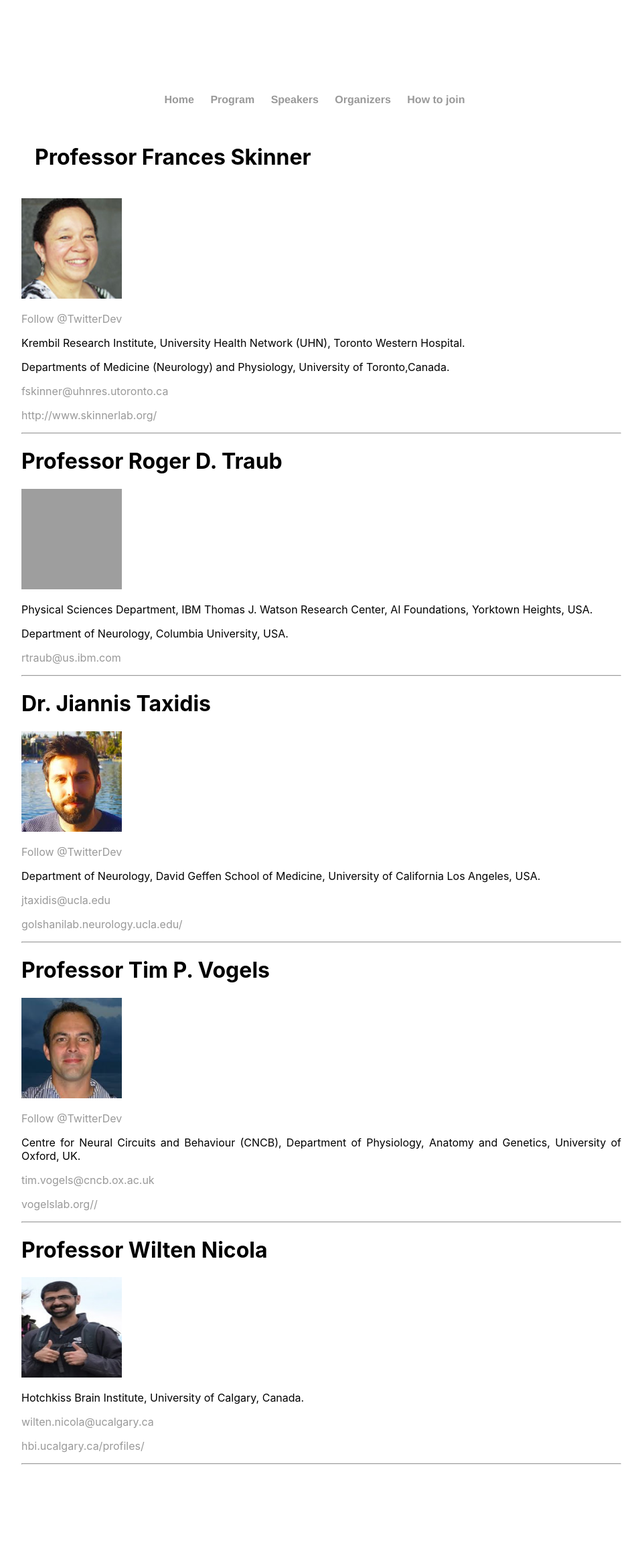
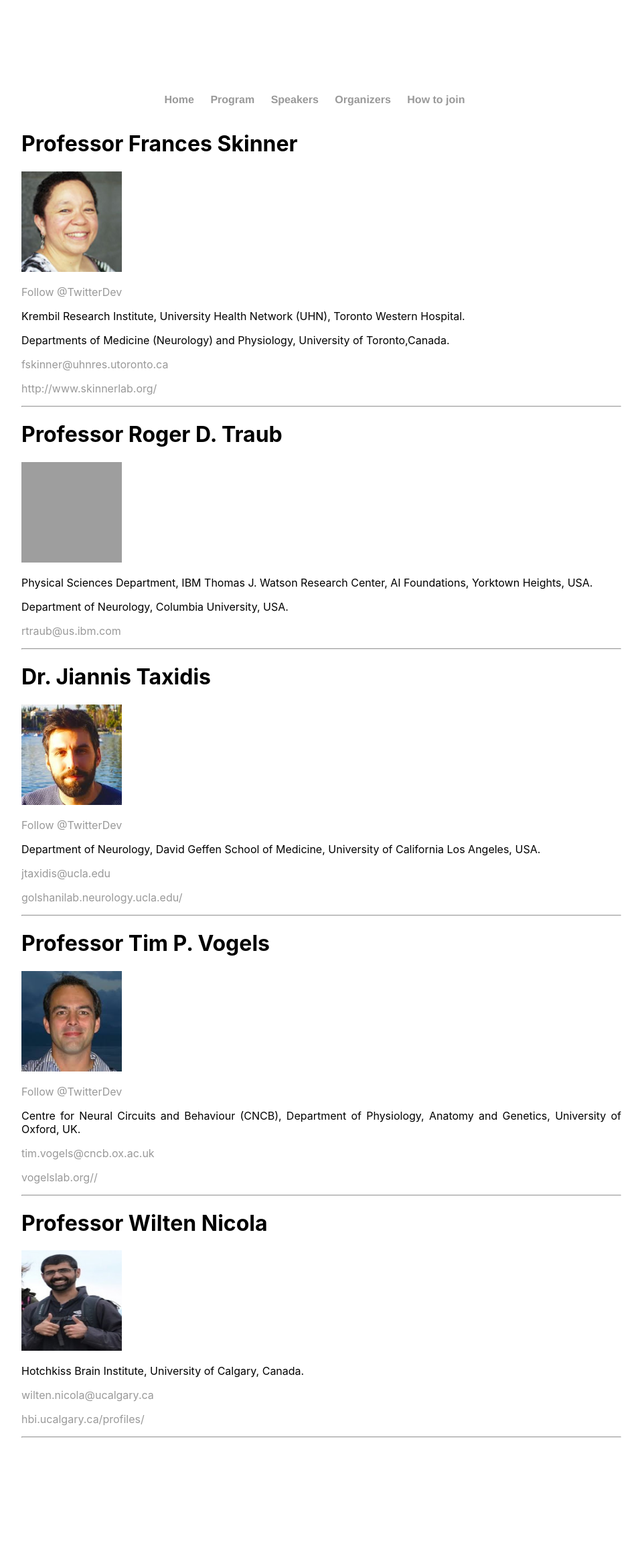
Before and after one commit to spirosChv/ocns2021interneurons, a Jekyll site: the page built from speakers/index.html, in a window 1280 px wide. Shown: the whole page at 67% size, without its empty margins (160-1119 px from the left). Built offline with Jekyll 4.4.1, drawn with Linux system fonts in a browser that asks for light colours; comment, search, counter and statistics services are not loaded; after the commit the page ends 2279 px from its top, so only the background shows below that; grey boxes are pictures that could not be loaded.

Commit message:
Update index.html

```diff
--- a/speakers/index.html
+++ b/speakers/index.html
@@ -5,7 +5,7 @@ title: Speakers
 
 <div class="blurp">
 
-       	<h1 style="fonts-size: 16px; padding:20px"> Professor Frances Skinner  </h1>
+       	<h1 style="fonts-size: 16px"> Professor Frances Skinner</h1>
 	<img src="../figures/skinner.jpeg" alt="skinner" width="150" height="150">
 
 	<p> <a href="https://twitter.com/francesskinner" class="twitter-follow-button"
```
